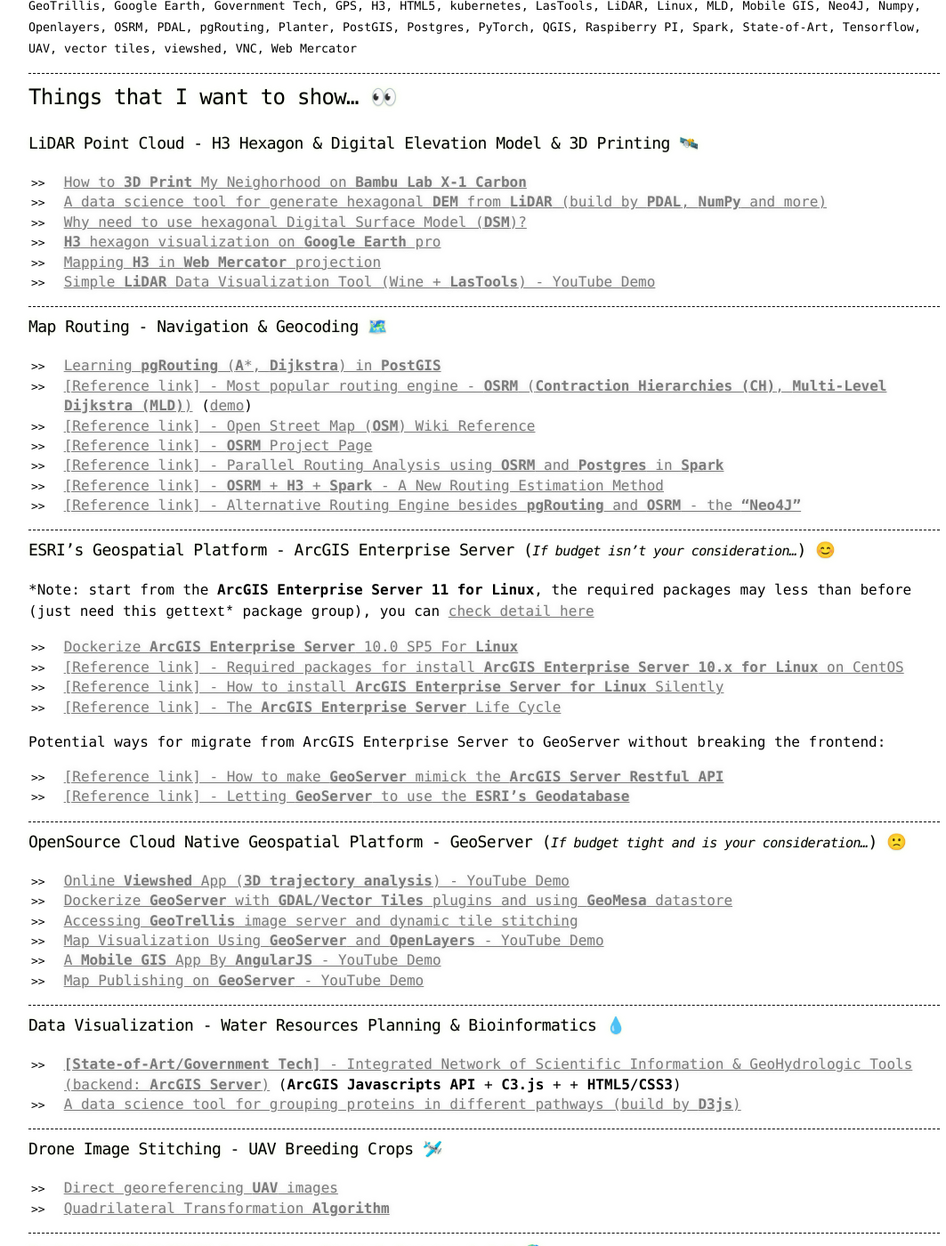
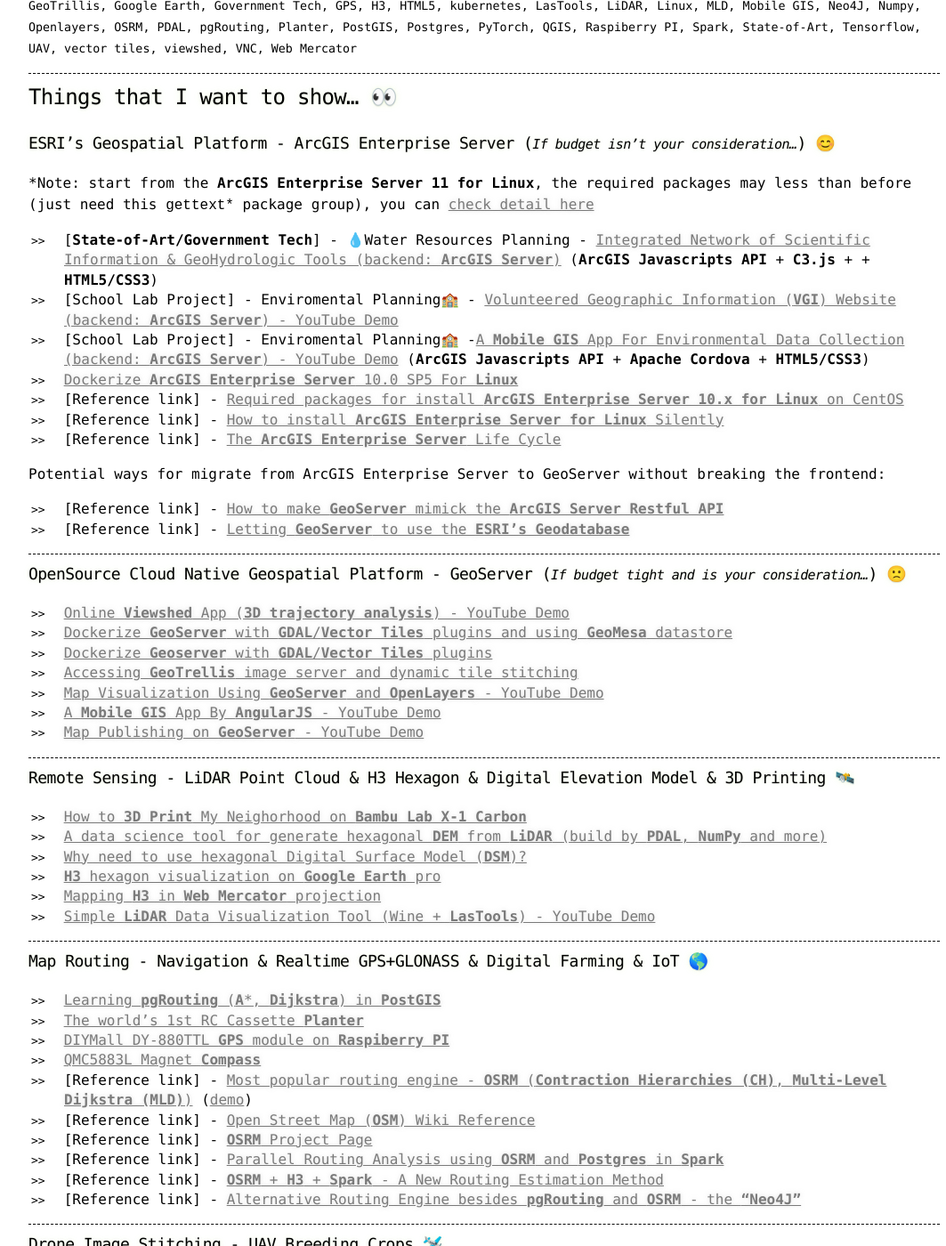
Before and after one commit to yanfuzhou/yanfuzhou.github.io, a Jekyll site: the page built from index.md, in a window 1280 px wide and 1400 px high, scrolled down 616 px. Shown: the whole window at 89% size, without its empty margins (96-1159 px from the left). Built offline with Jekyll 4.4.1, drawn with Linux system fonts in a browser that asks for light colours; our own code applies the rules of GitHub Pages for plain Markdown files; some of the changed lines change nothing that is shown; some of the changed text lies outside the part shown.

Commit message:
adjust the formatting

```diff
--- a/index.md
+++ b/index.md
@@ -20,7 +20,38 @@
 
 ## [](#header-2) Things that I want to show... 👀
 
-### [](#header-3) LiDAR Point Cloud - H3 Hexagon & Digital Elevation Model & 3D Printing 🛰️
+### [](#header-3) ESRI's Geospatial Platform - ArcGIS Enterprise Server (<small>*If budget isn't your consideration...*</small>) 😊
+
+ *Note: start from the **ArcGIS Enterprise Server 11 for Linux**, the required packages may less than before (just need this `gettext*` package group), you can [check detail here](https://enterprise.arcgis.com/en/system-requirements/latest/linux/arcgis-server-system-requirements.htm)
+
+  - [**State-of-Art/Government Tech**] - 💧Water Resources Planning - [Integrated Network of Scientific Information & GeoHydrologic Tools (backend: **ArcGIS Server**)](https://nednr.nebraska.gov/insight/) (**ArcGIS Javascripts API** + **C3.js** + + **HTML5/CSS3**)
+  - [School Lab Project] - Enviromental Planning🏫 - [Volunteered Geographic Information (**VGI**) Website (backend: **ArcGIS Server**) - YouTube Demo](https://www.youtube.com/watch?v=IKSWJbKdrSA)
+  - [School Lab Project] - Enviromental Planning🏫 -[A **Mobile GIS** App For Environmental Data Collection (backend: **ArcGIS Server**) - YouTube Demo](https://youtube.com/shorts/Gt--0rIEpqg?si=ea1OCwAmG3g33REO) (**ArcGIS Javascripts API** + **Apache Cordova** + **HTML5/CSS3**)
+  - [Dockerize **ArcGIS Enterprise Server** 10.0 SP5 For **Linux**](docs/DockerizingArcGISServerForLinux.md)
+  - [Reference link] - [Required packages for install **ArcGIS Enterprise Server 10.x for Linux** on CentOS](https://desktop.arcgis.com/en/system-requirements/10.5/os-limits-linux.htm)
+  - [Reference link] - [How to install **ArcGIS Enterprise Server for Linux** Silently](https://enterprise.arcgis.com/en/server/11.4/install/linux/silently-install-arcgis-server.htm)
+  - [Reference link] - [The **ArcGIS Enterprise Server** Life Cycle](https://support.esri.com/en-us/products/arcgis-enterprise/life-cycle)
+
+Potential ways for migrate from ArcGIS Enterprise Server to GeoServer without breaking the frontend:
+
+  - [Reference link] - [How to make **GeoServer** mimick the **ArcGIS Server Restful API**](https://docs.geoserver.org/main/en/user/community/gsr/index.html)
+  - [Reference link] - [Letting **GeoServer** to use the **ESRI's Geodatabase**](https://docs.geoserver.org/2.19.x/en/user/community/arcsde/index.html)
+
+---
+
+### [](#header-3) OpenSource Cloud Native Geospatial Platform - GeoServer (<small>*If budget tight and is your consideration...*</small>) 🙁
+
+  - [Online **Viewshed** App (**3D trajectory analysis**) - YouTube Demo](https://www.youtube.com/watch?v=OkvwTfUE9yc)
+  - [Dockerize **GeoServer** with **GDAL**/**Vector Tiles** plugins and using **GeoMesa** datastore](docs/GeomesaMac.md)
+  - [Dockerize **Geoserver** with **GDAL**/**Vector Tiles** plugins](docs/GeoServer.md)
+  - [Accessing **GeoTrellis** image server and dynamic tile stitching](docs/Geotrellis.md)
+  - [Map Visualization Using **GeoServer** and **OpenLayers** - YouTube Demo](https://www.youtube.com/watch?v=bAyy-3kzrWs)
+  - [A **Mobile GIS** App By **AngularJS** - YouTube Demo](https://www.youtube.com/watch?v=FDTTBfp-4wE)
+  - [Map Publishing on **GeoServer** - YouTube Demo](https://www.youtube.com/watch?v=GUE5KSlLXWs)
+
+---
+
+### [](#header-3) Remote Sensing - LiDAR Point Cloud & H3 Hexagon & Digital Elevation Model & 3D Printing 🛰️
   - [How to **3D Print** My Neighorhood on **Bambu Lab X-1 Carbon**](docs/3DPrintMyNeighbors.md)
   - [A data science tool for generate hexagonal **DEM** from **LiDAR** (build by **PDAL**, **NumPy** and more)](docs/AwsLidarH3.md)
   - [Why need to use hexagonal Digital Surface Model (**DSM**)?](docs/WhyUseHexagon.md)
@@ -30,47 +61,17 @@
 
 ---
 
-### [](#header-3) Map Routing - Navigation & Geocoding 🗺️
+### [](#header-3) Map Routing - Navigation & Realtime GPS+GLONASS & Digital Farming & IoT 🌎
   - [Learning **pgRouting** (**A***, **Dijkstra**) in **PostGIS**](docs/gisdata/HowToPrepareRoutingData.md)
-  - [[Reference link] - Most popular routing engine - **OSRM** (**Contraction Hierarchies (CH)**, **Multi-Level Dijkstra (MLD)**)](https://github.com/Project-OSRM/osrm-backend) ([demo](http://map.project-osrm.org/))
-  - [[Reference link] - Open Street Map (**OSM**) Wiki Reference](https://wiki.openstreetmap.org/wiki/Open_Source_Routing_Machine)
-  - [[Reference link] - **OSRM** Project Page](https://project-osrm.org/)
-  - [[Reference link] - Parallel Routing Analysis using **OSRM** and **Postgres** in **Spark**](https://github.com/UI-Research/spark-osrm)
-  - [[Reference link] - **OSRM** + **H3** + **Spark** - A New Routing Estimation Method](https://careersatdoordash.com/blog/doordash-fast-travel-estimates/)
-  - [[Reference link] - Alternative Routing Engine besides **pgRouting** and **OSRM** - the **"Neo4J"**](https://neo4j.com/blog/developer/routing-web-app-neo4j-openstreetmap-leafletjs/)
-
----
-
-### [](#header-3) ESRI's Geospatial Platform - ArcGIS Enterprise Server (<small>*If budget isn't your consideration...*</small>) 😊
-
- *Note: start from the **ArcGIS Enterprise Server 11 for Linux**, the required packages may less than before (just need this `gettext*` package group), you can [check detail here](https://enterprise.arcgis.com/en/system-requirements/latest/linux/arcgis-server-system-requirements.htm)
-
-  - [Dockerize **ArcGIS Enterprise Server** 10.0 SP5 For **Linux**](docs/DockerizingArcGISServerForLinux.md)
-  - [[Reference link] - Required packages for install **ArcGIS Enterprise Server 10.x for Linux** on CentOS](https://desktop.arcgis.com/en/system-requirements/10.5/os-limits-linux.htm)
-  - [[Reference link] - How to install **ArcGIS Enterprise Server for Linux** Silently](https://enterprise.arcgis.com/en/server/11.4/install/linux/silently-install-arcgis-server.htm)
-  - [[Reference link] - The **ArcGIS Enterprise Server** Life Cycle](https://support.esri.com/en-us/products/arcgis-enterprise/life-cycle)
-
-Potential ways for migrate from ArcGIS Enterprise Server to GeoServer without breaking the frontend:
-
-  - [[Reference link] - How to make **GeoServer** mimick the **ArcGIS Server Restful API**](https://docs.geoserver.org/main/en/user/community/gsr/index.html)
-  - [[Reference link] - Letting **GeoServer** to use the **ESRI's Geodatabase**](https://docs.geoserver.org/2.19.x/en/user/community/arcsde/index.html)
-
----
-
-### [](#header-3) OpenSource Cloud Native Geospatial Platform - GeoServer (<small>*If budget tight and is your consideration...*</small>) 🙁
-
-  - [Online **Viewshed** App (**3D trajectory analysis**) - YouTube Demo](https://www.youtube.com/watch?v=OkvwTfUE9yc)
-  - [Dockerize **GeoServer** with **GDAL**/**Vector Tiles** plugins and using **GeoMesa** datastore](docs/GeomesaMac.md)
-  - [Accessing **GeoTrellis** image server and dynamic tile stitching](docs/Geotrellis.md)
-  - [Map Visualization Using **GeoServer** and **OpenLayers** - YouTube Demo](https://www.youtube.com/watch?v=bAyy-3kzrWs)
-  - [A **Mobile GIS** App By **AngularJS** - YouTube Demo](https://www.youtube.com/watch?v=FDTTBfp-4wE)
-  - [Map Publishing on **GeoServer** - YouTube Demo](https://www.youtube.com/watch?v=GUE5KSlLXWs)
-
----
-
-### [](#header-3) Data Visualization - Water Resources Planning & Bioinformatics 💧
-  - [**[State-of-Art/Government Tech]** - Integrated Network of Scientific Information & GeoHydrologic Tools (backend: **ArcGIS Server**)](https://nednr.nebraska.gov/insight/) (**ArcGIS Javascripts API** + **C3.js** + + **HTML5/CSS3**)
-  - [A data science tool for grouping proteins in different pathways (build by **D3js**)](docs/ProteomicsGroupingByWeight.md)
+  - [The world's 1st RC Cassette **Planter**](docs/CassettePlanter.md)
+  - [DIYMall DY-880TTL **GPS** module on **Raspiberry PI**](docs/DY880TTL.md)
+  - [QMC5883L Magnet **Compass**](docs/PyQMC5883L.md)
+  - [Reference link] - [Most popular routing engine - **OSRM** (**Contraction Hierarchies (CH)**, **Multi-Level Dijkstra (MLD)**)](https://github.com/Project-OSRM/osrm-backend) ([demo](http://map.project-osrm.org/))
+  - [Reference link] - [Open Street Map (**OSM**) Wiki Reference](https://wiki.openstreetmap.org/wiki/Open_Source_Routing_Machine)
+  - [Reference link] - [**OSRM** Project Page](https://project-osrm.org/)
+  - [Reference link] - [Parallel Routing Analysis using **OSRM** and **Postgres** in **Spark**](https://github.com/UI-Research/spark-osrm)
+  - [Reference link] - [**OSRM** + **H3** + **Spark** - A New Routing Estimation Method](https://careersatdoordash.com/blog/doordash-fast-travel-estimates/)
+  - [Reference link] - [Alternative Routing Engine besides **pgRouting** and **OSRM** - the **"Neo4J"**](https://neo4j.com/blog/developer/routing-web-app-neo4j-openstreetmap-leafletjs/)
 
 ---
 
@@ -80,33 +81,20 @@
 
 ---
 
-### [](#header-3) Realtime GPS+GLONASS Tracking - Digital Farming & IoT 🌎
-  - [The world's 1st RC Cassette **Planter**](docs/CassettePlanter.md)
-  - [DIYMall DY-880TTL **GPS** module on **Raspiberry PI**](docs/DY880TTL.md)
-  - [QMC5883L Magnet **Compass**](docs/PyQMC5883L.md)
-
----
-
-### [](#header-3) School Projects - Enviromental Planning Research 🏫
-  - [School Lab Project: Volunteered Geographic Information (**VGI**) Website (backend: **ArcGIS Server**) - YouTube Demo](https://www.youtube.com/watch?v=IKSWJbKdrSA)
-  - [School Lab Project: A **Mobile GIS** App For Environmental Data Collection (backend: **ArcGIS Server**) - YouTube Demo](https://youtube.com/shorts/Gt--0rIEpqg?si=ea1OCwAmG3g33REO) (**ArcGIS Javascripts API** + **Apache Cordova** + **HTML5/CSS3**)
-
----
-
 ### [](#header-3) Random Geospatial Works & Self Exploration 🏞️
-  - [Dockerize **Geoserver** with **GDAL**/**Vector Tiles** plugins](docs/GeoServer.md)
   - [How to Add BaseMap in **QGIS** - YouTube Demo](https://www.youtube.com/watch?v=4JESmOrHq5M)
+  - [A budget build eGPU on Linux for **Tensorflow**, **PyTorch** development](docs/LinuxGPU.md)
   - [P.E.A.N Stack - YouTube Demo](https://www.youtube.com/watch?v=2cR4JLT3pno)
 
 ---
 
-### [](#header-3) Motion Pictures - Urban Planning & Architecture 🌆
-  - [School Lab Project: Cornhusker Corridor LiNK to LNK Plan 2013](https://www.youtube.com/watch?v=8Mej2ZBo0wM)
+### [](#header-3) Data Visualization -  Bioinformatics 🧬
+  - [A data science tool for grouping proteins in different pathways (build by **D3js**)](docs/ProteomicsGroupingByWeight.md)
 
 ---
 
-### [](#header-3) Linux Hardware - Machine Learning & AI 🤖
-  - [A budget build eGPU on Linux for **Tensorflow**, **PyTorch** development](docs/LinuxGPU.md)
+### [](#header-3) Motion Pictures - Urban Planning & Architecture 🌆
+  - [School Lab Project] - [Cornhusker Corridor LiNK to LNK Plan 2013](https://www.youtube.com/watch?v=8Mej2ZBo0wM)
 
 ---
 
```
